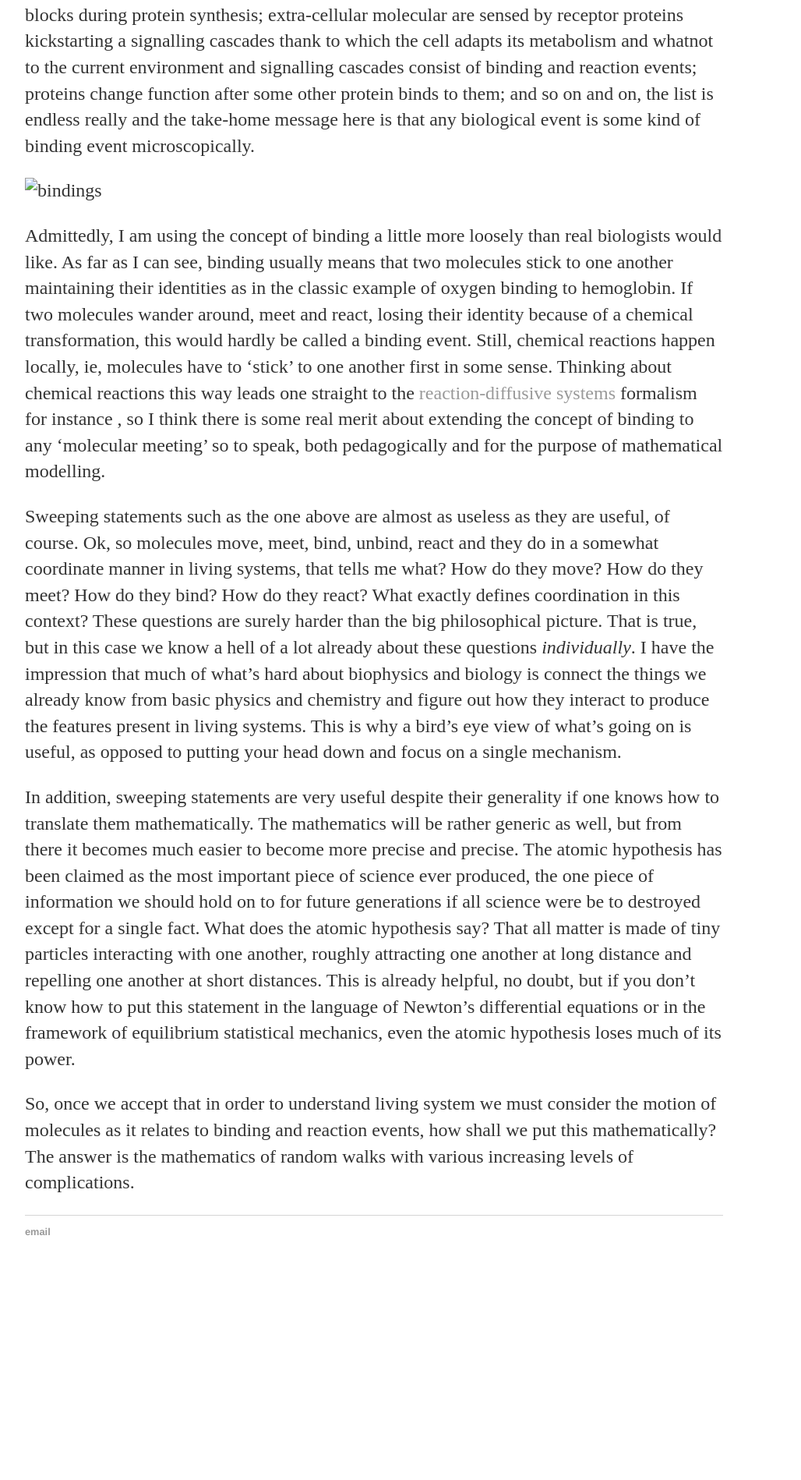
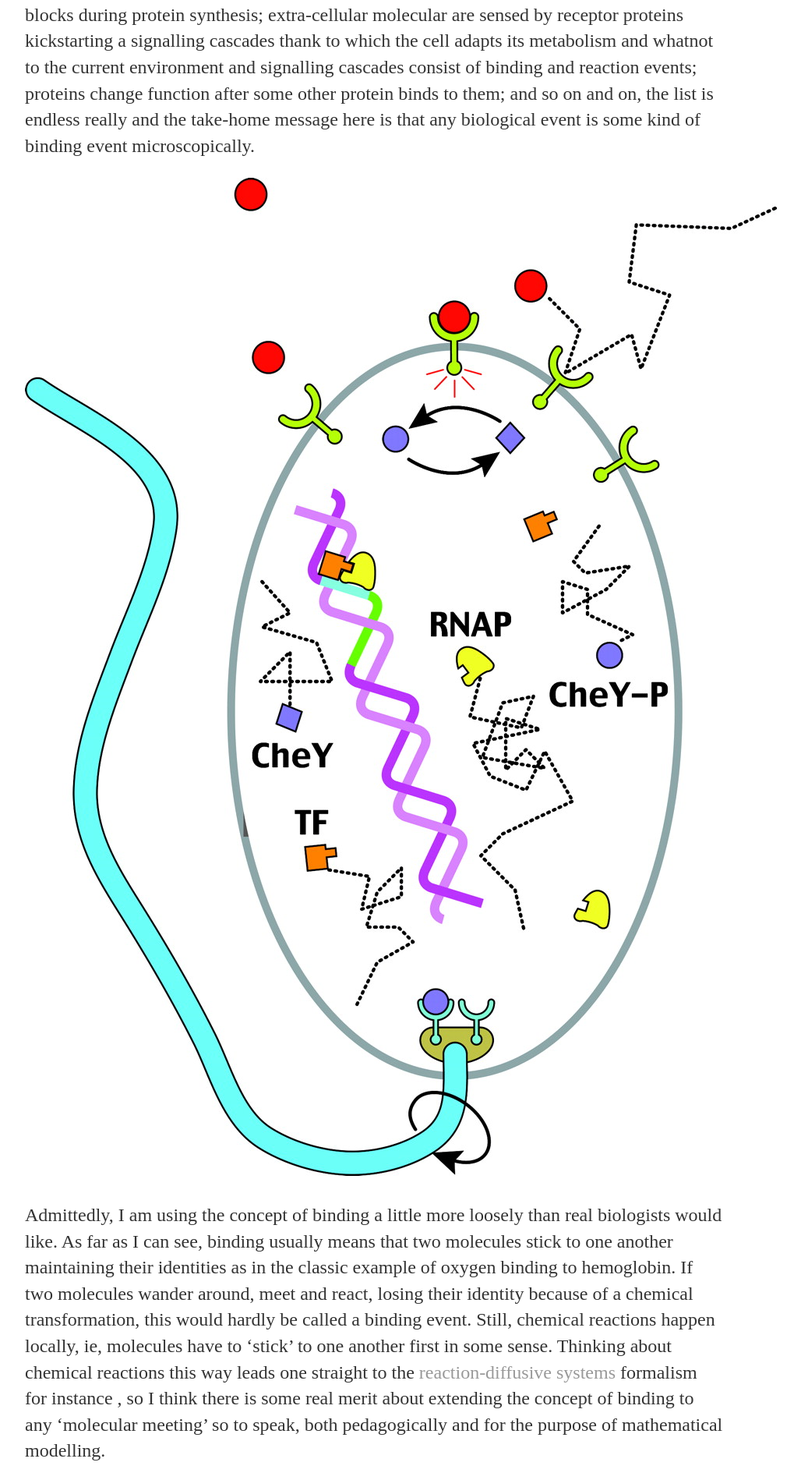
Before and after one commit to ghostsandmachines/ghostsandmachines.github.io, a Jekyll site: the page built from _posts/2019-01-09-ghost-and-machines-site-launched.md, in a window 1280 px wide. Shown: the part 420-2318 px from the top of the page at 78% size, without its empty margins (160-1188 px from the left). Built offline with Jekyll 4.4.1, drawn with Linux system fonts in a browser that asks for light colours; before the commit the page ends 2067 px from its top, so only the background shows below that.

Commit message:
Update 2019-01-09-ghost-and-machines-site-launched.md

```diff
--- a/_posts/2019-01-09-ghost-and-machines-site-launched.md
+++ b/_posts/2019-01-09-ghost-and-machines-site-launched.md
@@ -6,7 +6,9 @@ date: 2019-01-09
 
 It's not too much of a stretch, I believe, to say that microscopically we recognize what's alive by looking at sets of molecules binding and unbinding in a coordinated and concerted manner. Examples abound: RNA polymerase starts off transcription by binding to DNA; trascription factors control the transcriptional rate by binding to DNA sequences; ribosomes synthesize proteins by binding to mRNA; amminoacids bind to tRNA providing the building blocks during protein synthesis; extra-cellular molecular are sensed by receptor proteins kickstarting a signalling cascades thank to which the cell adapts its metabolism and whatnot to the current environment and signalling cascades consist of binding and reaction events; proteins change function after some other protein binds to them; and so on and on, the list is endless really and the take-home message here is that any biological event is some kind of binding event microscopically.
 
-<img src="blog/img/2019-01-09-bindings.jpg" alt="bindings" width="200"/>
+<!-- <img src="blog/img/2019-01-09-bindings.jpg" alt="bindings" width="200"/> -->
+
+![bindings](/blog/img/2019-01-09-bindings.jpg)
 
 Admittedly, I am using the concept of binding a little more loosely than real biologists would like. As far as I can see, binding usually means that two molecules stick to one another maintaining their identities as in the classic example of oxygen binding to hemoglobin. If two molecules wander around, meet and react, losing their identity because of a chemical transformation, this would hardly be called a binding event. Still, chemical reactions happen locally, ie, molecules have to 'stick' to one another first in some sense. Thinking about chemical reactions this way leads one straight to the [reaction-diffusive systems](<https://en.wikipedia.org/wiki/Reaction%E2%80%93diffusion_system>) formalism for instance , so I think there is some real merit about extending the concept of binding to any 'molecular meeting' so to speak, both pedagogically and for the purpose of mathematical modelling.
 
```
